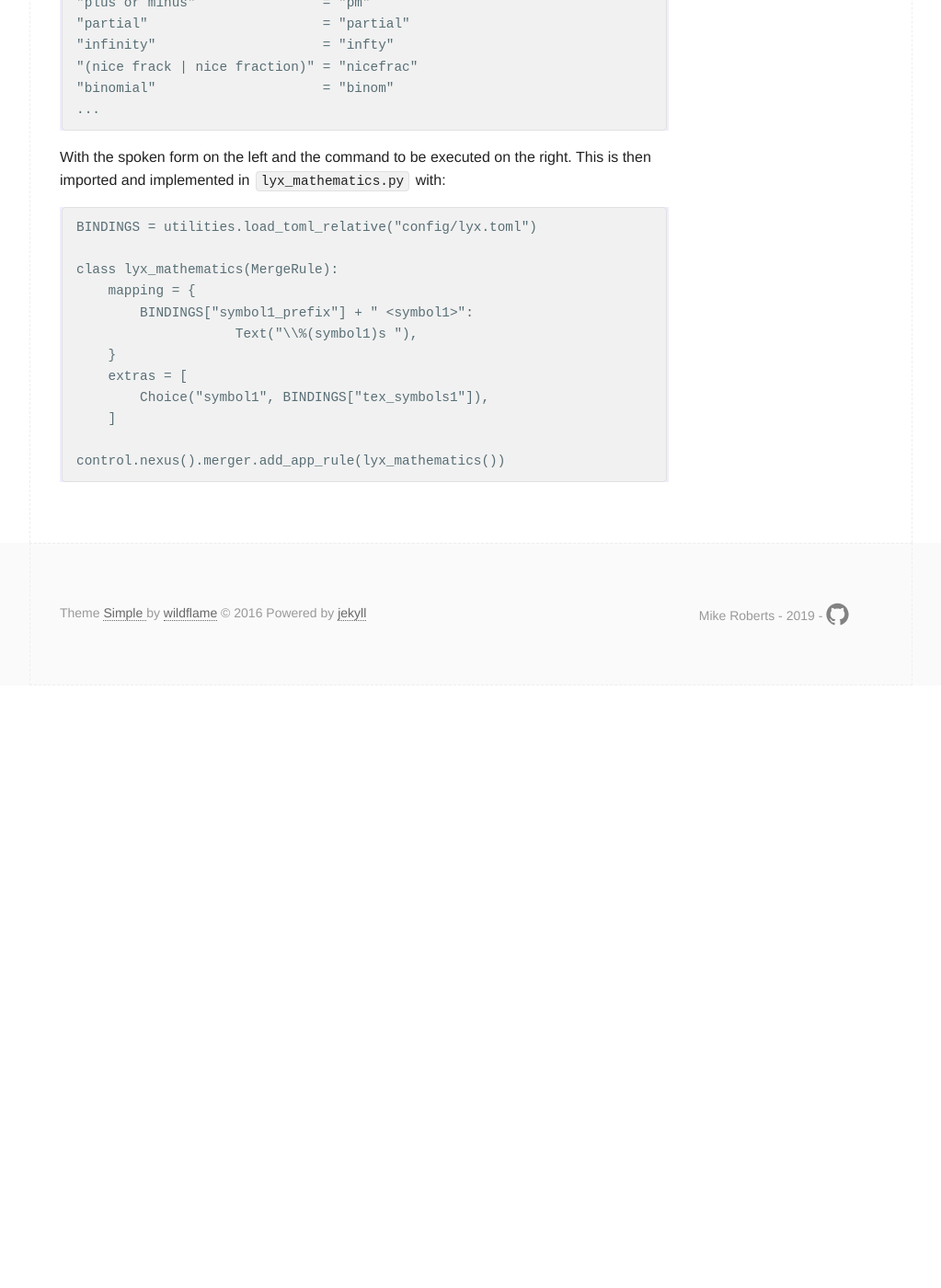
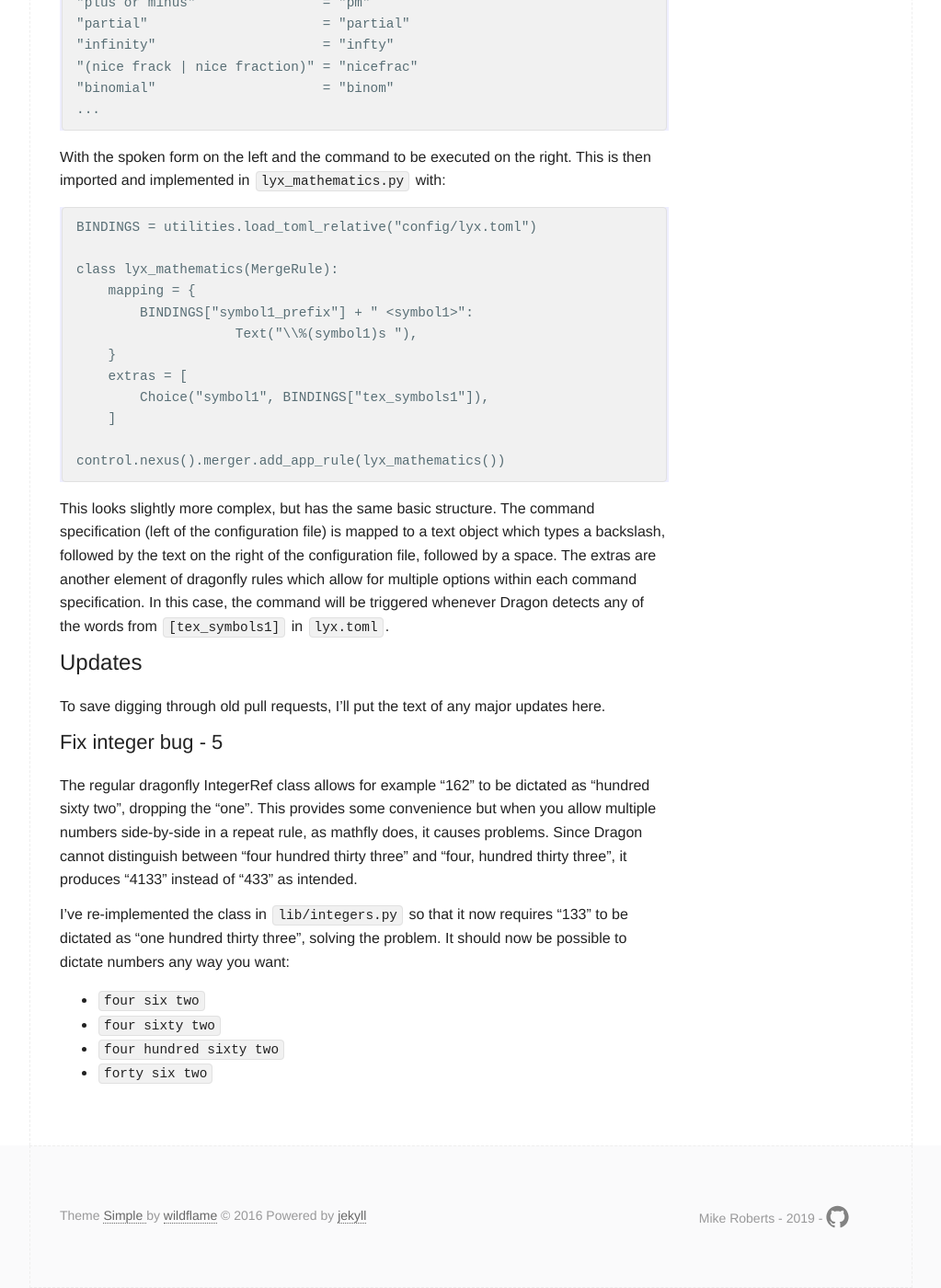
Before and after one commit to mirober/mathfly-site, a Jekyll site: the page built from implementation.md, in a window 1280 px wide and 1400 px high, scrolled down 2176 px. Shown: the whole window at 92% size, without its empty margins (128-1151 px from the left). Built offline with Jekyll 4.4.1, drawn with Linux system fonts in a browser that asks for light colours; before the commit the page ends 2921 px from its top, so only the background shows below that; some of the changed text lies outside the part shown.

Commit message:
a section for old pull requests

````diff
--- a/implementation.md
+++ b/implementation.md
@@ -87,3 +87,18 @@ class lyx_mathematics(MergeRule):
 
 control.nexus().merger.add_app_rule(lyx_mathematics())
 ```
+
+This looks slightly more complex, but has the same basic structure. The command specification (left of the configuration file) is mapped to a text object which types a backslash, followed by the text on the right of the configuration file, followed by a space. The extras are another element of dragonfly rules which allow for multiple options within each command specification. In this case, the command will be triggered whenever Dragon detects any of the words from `[tex_symbols1]` in `lyx.toml`.
+
+# Updates
+To save digging through old pull requests, I'll put the text of any major updates here.
+
+## Fix integer bug - 5
+The regular dragonfly IntegerRef class allows for example "162" to be dictated as "hundred sixty two", dropping the "one". This provides some convenience but when you allow multiple numbers side-by-side in a repeat rule, as mathfly does, it causes problems. Since Dragon cannot distinguish between "four hundred thirty three" and "four, hundred thirty three", it produces "4133" instead of "433" as intended.
+
+I've re-implemented the class in `lib/integers.py` so that it now requires "133" to be dictated as "one hundred thirty three", solving the problem. It should now be possible to dictate numbers any way you want:
+
+* `four six two`
+* `four sixty two`
+* `four hundred sixty two`
+* `forty six two`
````
Also changed, not shown: other parts of implementation.md (+1 -1 lines).
